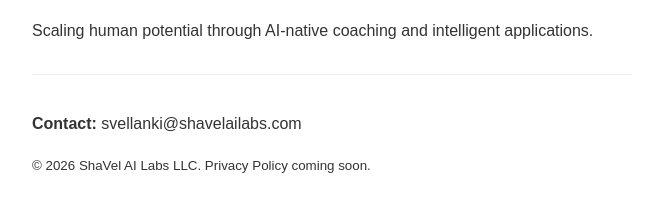
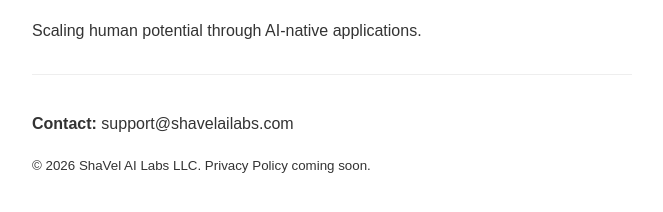
Before and after one commit to shavelailabs/shavel-landing-page, a plain HTML site: page index.html in a window 1280 px wide. Shown: the part 136-348 px from the top of the page, without its empty margins (308-971 px from the left). Drawn offline with Linux system fonts and the light colour scheme.

Commit message:
Update index.html

```diff
--- a/index.html
+++ b/index.html
@@ -12,10 +12,10 @@
 </head>
 <body>
     <h1>ShaVel AI Labs LLC</h1>
-    <p>Scaling human potential through AI-native coaching and intelligent applications.</p>
+    <p>Scaling human potential through AI-native applications.</p>
 
     <div class="contact">
-        <p><strong>Contact:</strong> svellanki@shavelailabs.com</p>
+        <p><strong>Contact:</strong> support@shavelailabs.com</p>
         <p><small>&copy; 2026 ShaVel AI Labs LLC. Privacy Policy coming soon.</small></p>
     </div>
 </body>
```
